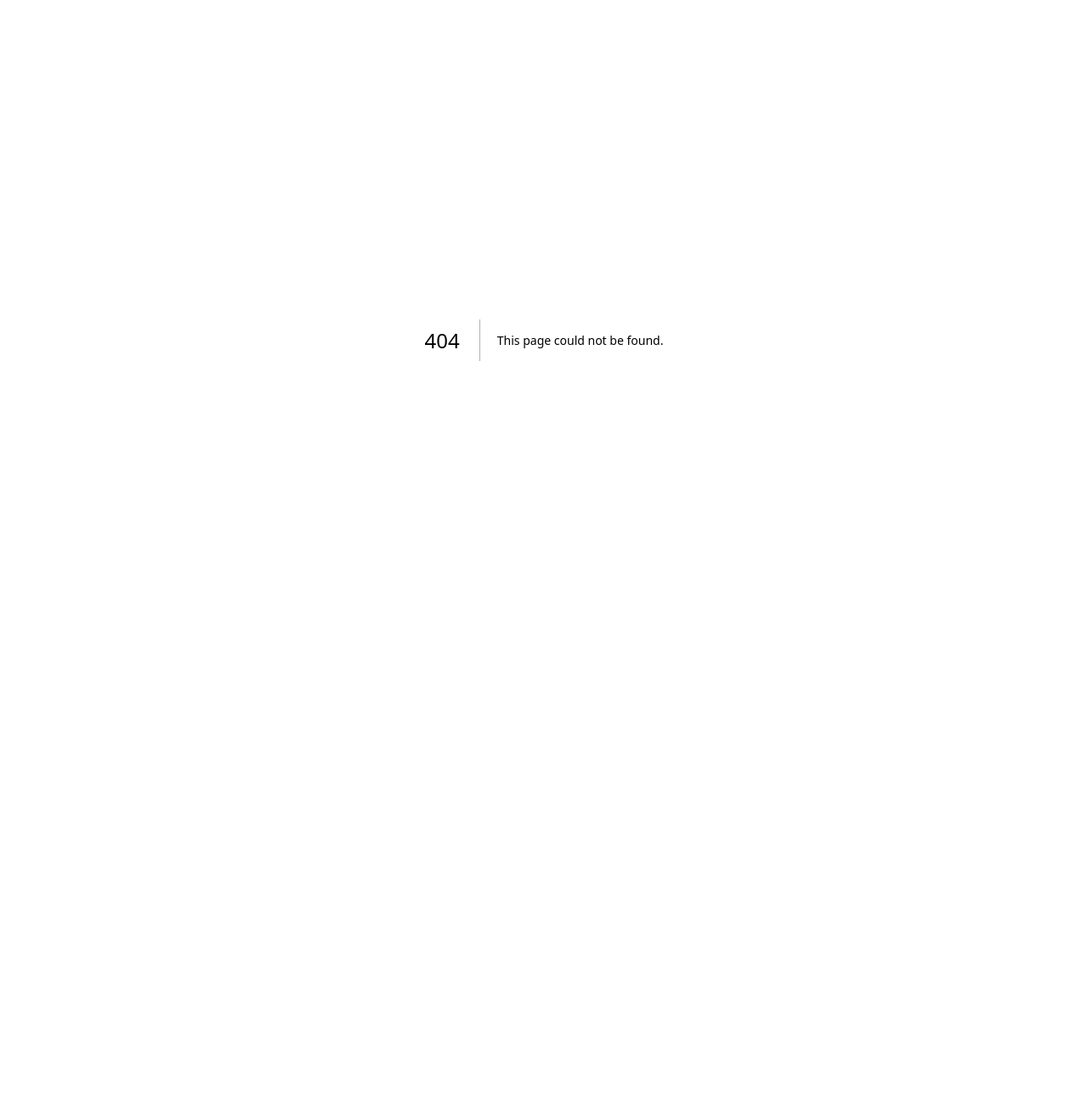
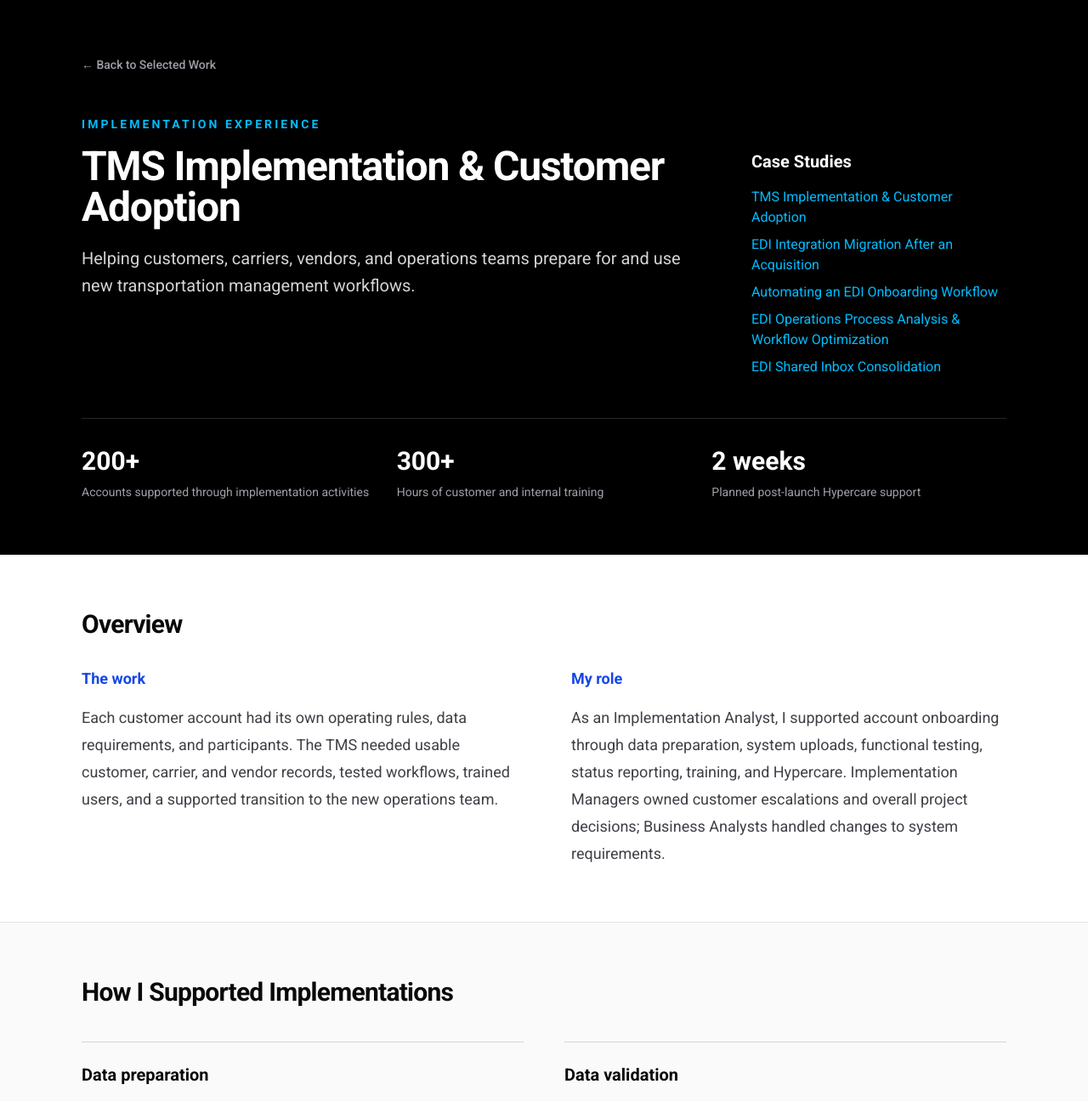
Before and after one commit to aprilsmith4026-bot/april-portfolio, a Next.js app: page /work/tms-implementation in a window 1280 px wide. Before the commit this address had no page. Shown: the top 1296 px of the page at 85% size. Before the commit the page ends 800 px from the top, so only its background shows below. Built offline with nearby package versions, Linux system fonts and the light colour scheme.

Commit message:
Add TMS implementation and customer adoption case study

```diff
--- /dev/null
+++ b/app/work/tms-implementation/page.tsx
@@ -0,0 +1,111 @@
+import Link from "next/link";
+import { Roboto } from "next/font/google";
+
+const roboto = Roboto({ subsets: ["latin"], weight: ["400", "500", "700"] });
+
+const studies = [
+  { href: "/work/tms-implementation", title: "TMS Implementation & Customer Adoption" },
+  { href: "/work/edi-migration", title: "EDI Integration Migration After an Acquisition" },
+  { href: "/work/edi-onboarding", title: "Automating an EDI Onboarding Workflow" },
+  { href: "/work/edi-operations", title: "EDI Operations Process Analysis & Workflow Optimization" },
+  { href: "/work/shared-inbox", title: "EDI Shared Inbox Consolidation" },
+];
+
+const phases = [
+  ["Data preparation", "I received customer requirements already collected by another team, then cleaned customer, carrier, and vendor records. I checked duplicates, addresses, contacts, location codes, vendor codes, and account associations before loading records into the TMS."],
+  ["Data validation", "TMS uploads returned error spreadsheets when data was missing or invalid. I researched the errors, corrected the source records, and retried uploads. I also built Excel VLOOKUP checks for country codes and ZIP codes instead of verifying every entry manually."],
+  ["Testing against business rules", "I worked through an established test plan containing thousands of scenarios across order creation through delivery. When a test failed, I checked the documented business rules in Confluence, marked the scenario as failed, and routed discrepancies to the Implementation Manager or Business Analyst as appropriate. I retested after corrections until the scenario passed."],
+  ["Implementation reporting", "My weekly notes covered testing progress, missing data, unanswered customer and partner communications, and training attendance. I flagged gaps to the Implementation Manager, who coordinated customer follow-up and decisions."],
+  ["Role-specific training", "I prepared and delivered sessions for customers, vendors, carriers, and internal users. Customers learned order entry, Excel upload rules, manual entries, and shipment monitoring. Vendors learned scheduling and monitoring. Carriers learned the TMS portal for auctions, tenders, load details, status updates, and invoicing."],
+  ["Go-live and Hypercare", "I coordinated with IT to obtain and distribute user credentials, helped close out implementation questions, and supported a two-week Hypercare period. I investigated reported issues first, created Jira tickets for confirmed defects, and retested fixes in production before handing support to the Operations team by email."],
+];
+
+export default function TmsImplementationCaseStudy() {
+  return (
+    <main className={`${roboto.className} min-h-screen bg-white text-zinc-950`}>
+      <header className="bg-black text-white">
+        <div className="mx-auto max-w-6xl px-8 py-12 sm:py-16">
+          <Link href="/#selected-work" className="text-sm font-medium text-zinc-400 transition hover:text-white">← Back to Selected Work</Link>
+          <div className="mt-12 grid gap-12 lg:grid-cols-[minmax(0,1fr)_300px] lg:items-start">
+            <div className="max-w-4xl">
+              <p className="text-sm font-semibold uppercase tracking-[0.22em] text-sky-400">Implementation Experience</p>
+              <h1 className="mt-4 text-4xl font-bold tracking-tight sm:text-5xl">TMS Implementation &amp; Customer Adoption</h1>
+              <p className="mt-5 max-w-3xl text-xl leading-8 text-zinc-300">
+                Helping customers, carriers, vendors, and operations teams prepare for and use new transportation management workflows.
+              </p>
+            </div>
+            <aside className="lg:mt-10">
+              <p className="text-xl font-bold">Case Studies</p>
+              <div className="mt-4 flex flex-col gap-2">
+                {studies.map(s => <Link key={s.href} href={s.href} className="text-base leading-6 text-sky-400 transition hover:text-sky-300">{s.title}</Link>)}
+              </div>
+            </aside>
+          </div>
+          <div className="mt-12 grid gap-6 border-t border-zinc-800 pt-8 sm:grid-cols-3">
+            <div><p className="text-3xl font-bold">200+</p><p className="mt-2 text-sm text-zinc-400">Accounts supported through implementation activities</p></div>
+            <div><p className="text-3xl font-bold">300+</p><p className="mt-2 text-sm text-zinc-400">Hours of customer and internal training</p></div>
+            <div><p className="text-3xl font-bold">2 weeks</p><p className="mt-2 text-sm text-zinc-400">Planned post-launch Hypercare support</p></div>
+          </div>
+        </div>
+      </header>
+      <section className="border-b border-zinc-200">
+        <div className="mx-auto max-w-6xl px-8 py-16">
+          <h2 id="project-overview" className="text-3xl font-bold tracking-tight">Overview</h2>
+          <div className="mt-8 grid gap-10 md:grid-cols-2 md:gap-16">
+            <div>
+              <h3 className="text-lg font-bold text-blue-700">The work</h3>
+              <p className="mt-4 text-lg leading-8 text-zinc-700">Each customer account had its own operating rules, data requirements, and participants. The TMS needed usable customer, carrier, and vendor records, tested workflows, trained users, and a supported transition to the new operations team.</p>
+            </div>
+            <div>
+              <h3 className="text-lg font-bold text-blue-700">My role</h3>
+              <p className="mt-4 text-lg leading-8 text-zinc-700">As an Implementation Analyst, I supported account onboarding through data preparation, system uploads, functional testing, status reporting, training, and Hypercare. Implementation Managers owned customer escalations and overall project decisions; Business Analysts handled changes to system requirements.</p>
+            </div>
+          </div>
+        </div>
+      </section>
+      <section className="bg-zinc-50">
+        <div className="mx-auto max-w-6xl px-8 py-16">
+          <h2 className="text-3xl font-bold tracking-tight">How I Supported Implementations</h2>
+          <div className="mt-10 grid gap-x-12 gap-y-10 md:grid-cols-2">
+            {phases.map(([heading, detail]) => (
+              <div key={heading} className="border-t border-zinc-300 pt-6">
+                <h3 className="text-xl font-bold">{heading}</h3>
+                <p className="mt-3 leading-7 text-zinc-700">{detail}</p>
+              </div>
+            ))}
+          </div>
+        </div>
+      </section>
+      <section className="border-y border-zinc-200">
+        <div className="mx-auto max-w-6xl px-8 py-16">
+          <h2 id="training-adoption" className="text-3xl font-bold tracking-tight">Training &amp; User Adoption</h2>
+          <p className="mt-4 max-w-3xl text-lg leading-8 text-zinc-700">The carrier portal training followed a standard format. Customer and vendor sessions needed account-specific demonstrations and data prepared ahead of time so the examples would work. During some weeks, I trained users for three to six new accounts and kept sessions organized to avoid conflicts.</p>
+          <p className="mt-4 max-w-3xl text-lg leading-8 text-zinc-700">I helped develop account-specific SOPs and how-to guides for users after sessions, and created training videos for customers and vendors. I also tracked attendance and reported missing participation to the Implementation Manager for follow-up.</p>
+        </div>
+      </section>
+      <section className="bg-white">
+        <div className="mx-auto max-w-6xl px-8 py-16">
+          <h2 className="text-3xl font-bold tracking-tight">What This Experience Built</h2>
+          <div className="mt-10 grid gap-x-12 gap-y-10 md:grid-cols-2">
+            {[
+              ["Business and system understanding", "I learned how customer requirements connect to order entry, scheduling, shipment visibility, and carrier workflows."],
+              ["Data quality discipline", "Accurate codes, locations, and customer-account relationships mattered before testing or reporting could work correctly."],
+              ["Structured issue follow-through", "I compared failures with documented rules, involved the responsible teams, and retested fixes rather than closing issues on assumptions."],
+              ["User-focused implementation", "Training, written guides, production access, and Hypercare were part of getting the system ready for daily use."],
+            ].map(([heading, detail]) => (
+              <div key={heading} className="border-t border-zinc-300 pt-6">
+                <h3 className="text-xl font-bold">{heading}</h3>
+                <p className="mt-3 leading-7 text-zinc-700">{detail}</p>
+              </div>
+            ))}
+          </div>
+        </div>
+      </section>
+      <footer className="border-t border-zinc-200 bg-zinc-50">
+        <div className="mx-auto max-w-6xl px-8 py-10">
+          <Link href="/#selected-work" className="text-sm font-semibold uppercase tracking-[0.2em] text-blue-700 hover:text-blue-900">Back to Selected Work</Link>
+        </div>
+      </footer>
+    </main>
+  );
+}
```
